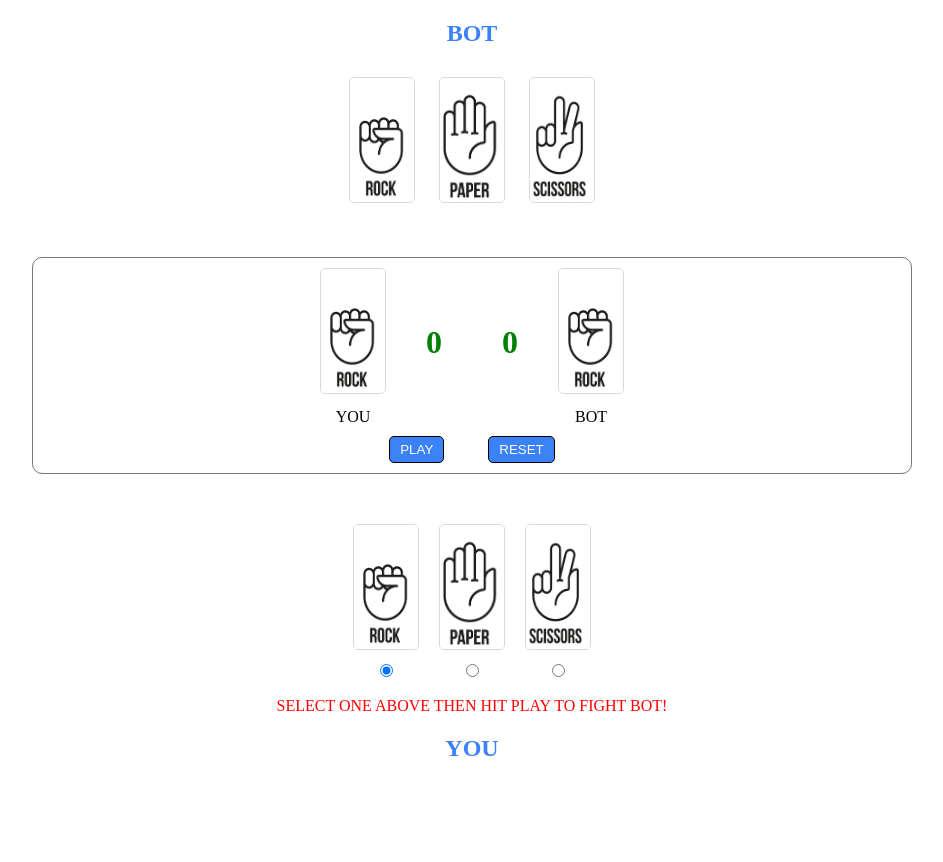
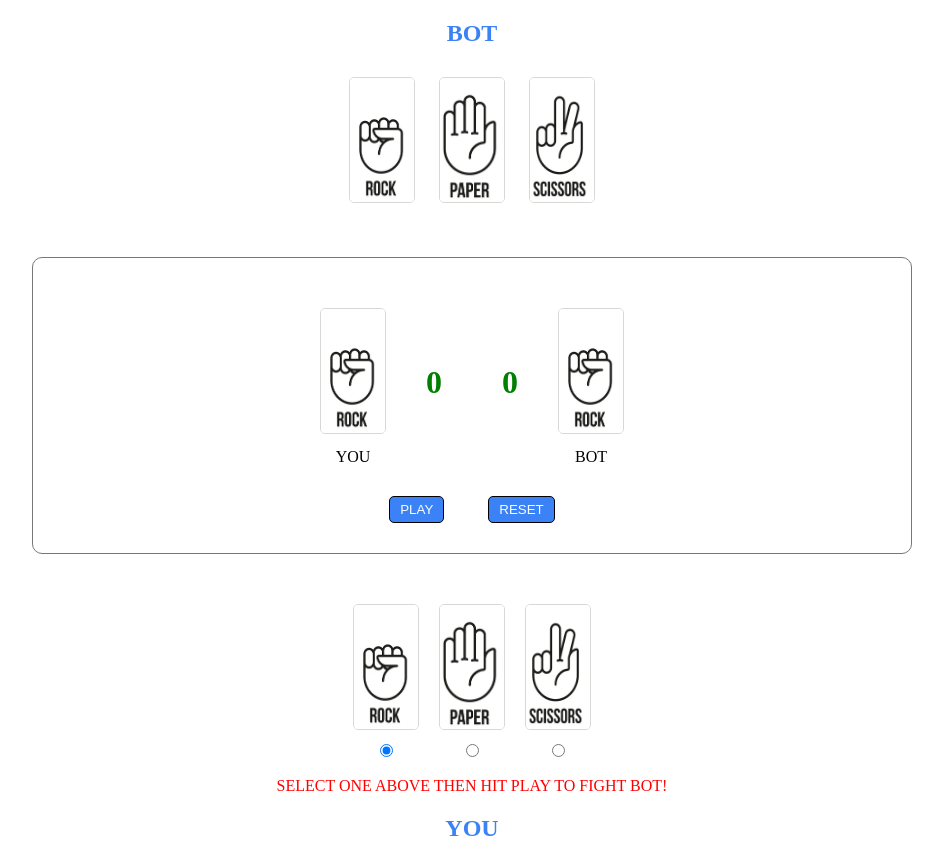
Before and after one commit to jacker1306/rock-paper-scissor, a plain HTML site: page index.html in a window 1280 px wide. Shown: the whole page, without its empty margins (168-1111 px from the left). Before the commit the page ends 800 px from the top, so only its background shows below. Drawn offline with nearby package versions, Linux system fonts and the light colour scheme.

Commit message:
Update style.css

```diff
--- a/style.css
+++ b/style.css
@@ -48,12 +48,14 @@ img {
 .fight {
     border: 1px solid #777;
     border-radius: 10px;
+    padding: 20px 0;
 }
 
 .score {
     display: flex;
     justify-content: center;
     align-items: center;
+    padding: 20px 0;
 }
 
 button {
```
